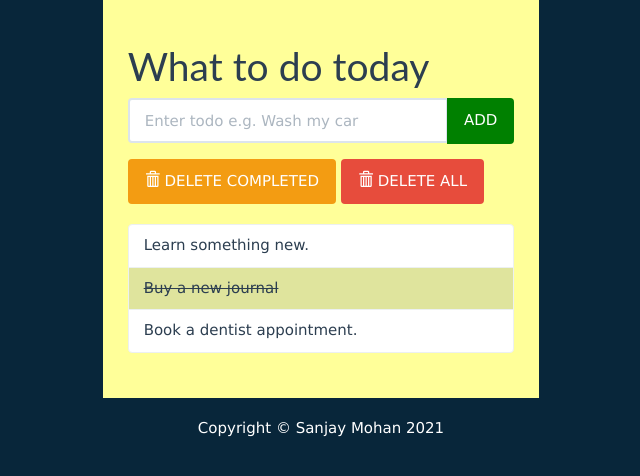
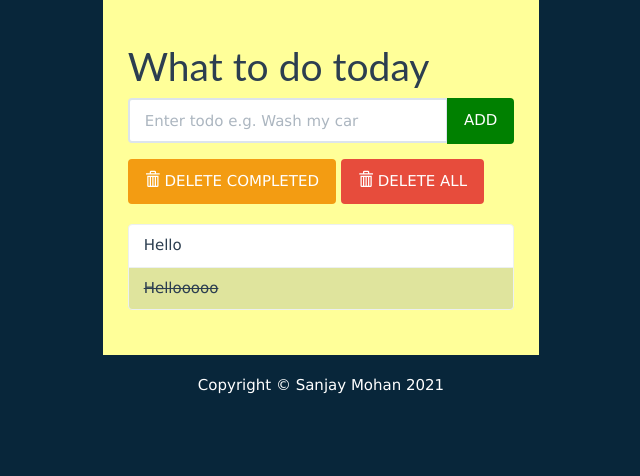
Before and after one commit to sanjayqburst/todoapp, a Django app: page / in a window 1280 px wide. Shown: the part 129-605 px from the top of the page, without its empty margins (319-959 px from the left). Run offline with Django 3.2, Linux system fonts and the light colour scheme; data comes from the database, SQL or seed files in the repository; both versions use the stored data as it was after the commit; some libraries are stand-ins or nearby versions.

Commit message:
Added displaying items from database

```diff
--- a/my_project/todolist/templates/todolist/index.html
+++ b/my_project/todolist/templates/todolist/index.html
@@ -57,9 +57,11 @@
 					</div>
 
 					<ul class="list-group t20">
-						<li class="list-group-item">Learn something new.</li>
-						<li class="list-group-item todo-completed">Buy a new journal</li>
-						<li class="list-group-item">Book a dentist appointment.</li>
+						{% for todolist in todo_items %} {% if todolist.completed %}
+						<li class="list-group-item todo-completed">{{todolist.text}}</li>
+						{% else %}
+						<li class="list-group-item">{{todolist.text}}</li>
+						{% endif %} {% endfor %}
 					</ul>
 				</div>
 			</div>
--- a/my_project/todolist/views.py
+++ b/my_project/todolist/views.py
@@ -1,5 +1,10 @@
+from .models import Todolist
 from django.shortcuts import render
 
 # Create your views here.
+
+
 def index(request):
-    return render(request,'todolist/index.html')
+    todo_items = Todolist.objects.order_by('id')
+    context = {"todo_items": todo_items}
+    return render(request, 'todolist/index.html', context)
```
Also changed, not shown: my_project/db.sqlite3.
